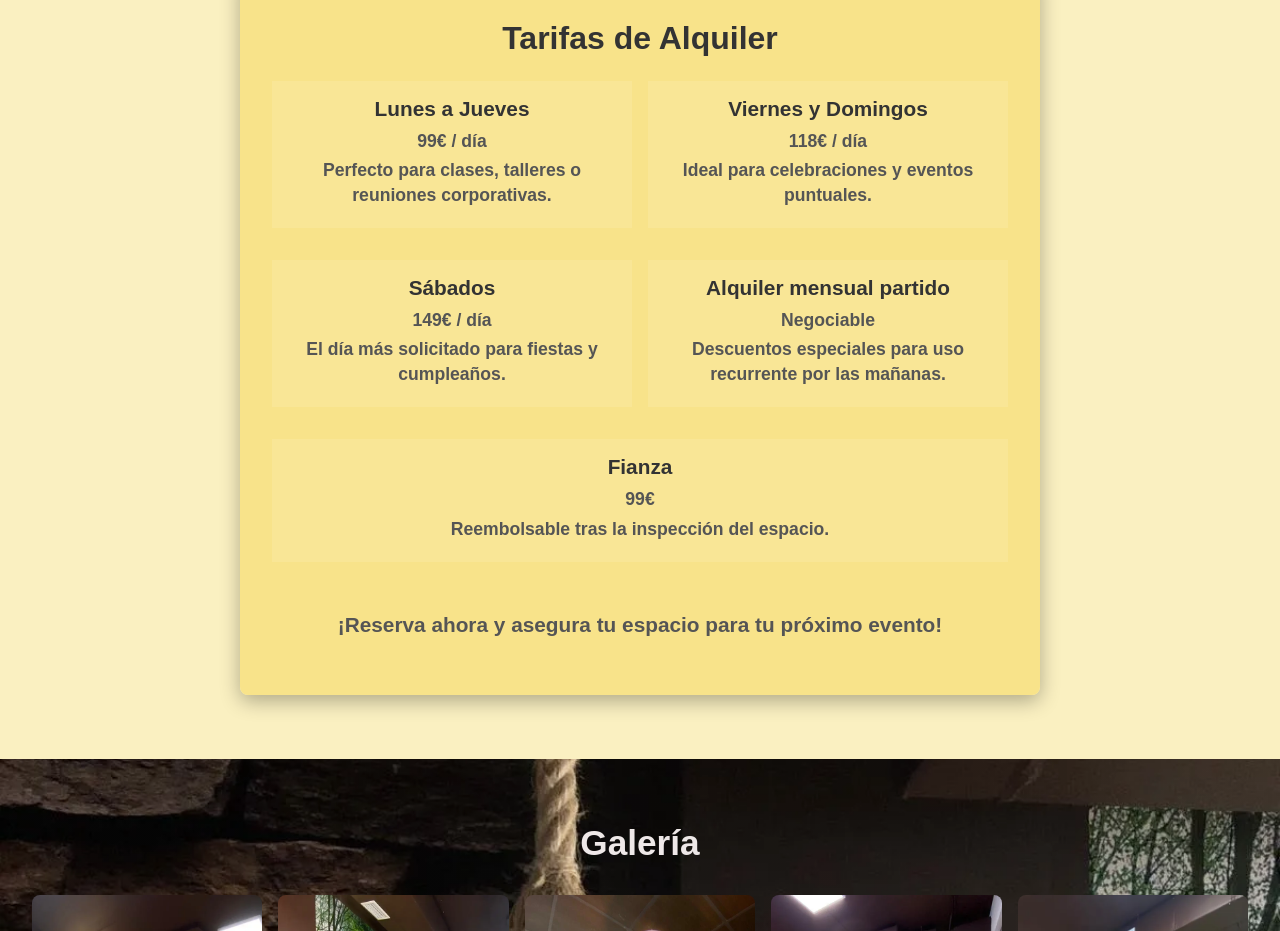
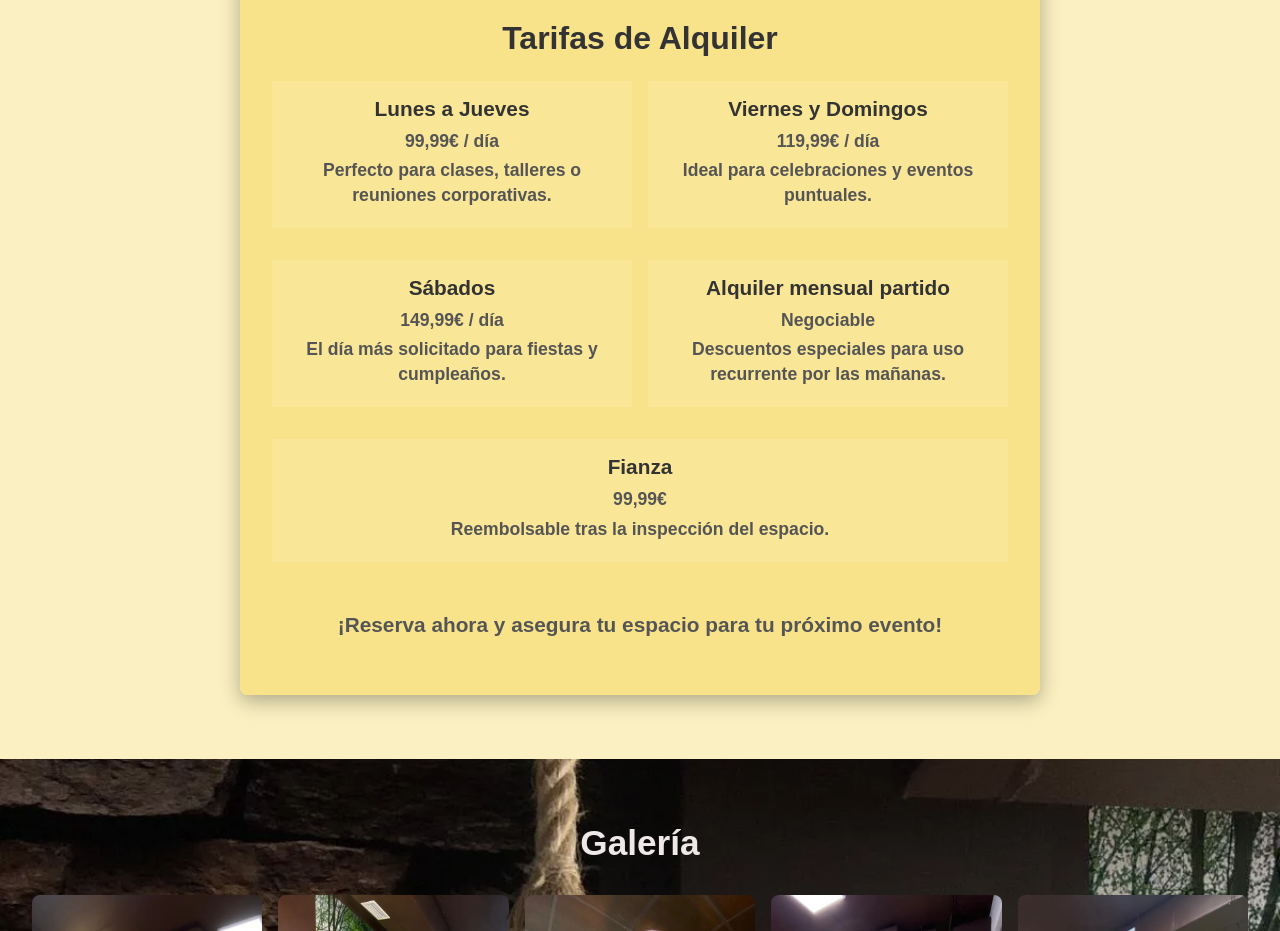
Before and after one commit to Alfonsoalm/Cabin-events, a React (Vite) app: page / in a window 1280 px wide. Shown: the part 1040-1971 px from the top of the page. Built offline with nearby package versions, Linux system fonts and the light colour scheme.

Commit message:
fix(Features): change prices

```diff
--- a/src/features/Features/Features.tsx
+++ b/src/features/Features/Features.tsx
@@ -31,19 +31,19 @@ const Features = () => {
         <div className="price-items">
           <div className="price-item">
             <h3>Lunes a Jueves</h3>
-            <p><strong>99€</strong> / día</p>
+            <p><strong>99,99€</strong> / día</p>
             <p>Perfecto para clases, talleres o reuniones corporativas.</p>
           </div>
 
           <div className="price-item">
             <h3>Viernes y Domingos</h3>
-            <p><strong>118€</strong> / día</p>
+            <p><strong>119,99€</strong> / día</p>
             <p>Ideal para celebraciones y eventos puntuales.</p>
           </div>
 
           <div className="price-item">
             <h3>Sábados</h3>
-            <p><strong>149€</strong> / día</p>
+            <p><strong>149,99€</strong> / día</p>
             <p>El día más solicitado para fiestas y cumpleaños.</p>
           </div>
 
@@ -55,7 +55,7 @@ const Features = () => {
 
           <div className="price-item">
             <h3>Fianza</h3>
-            <p><strong>99€</strong></p>
+            <p><strong>99,99€</strong></p>
             <p>Reembolsable tras la inspección del espacio.</p>
           </div>
         </div>
```
